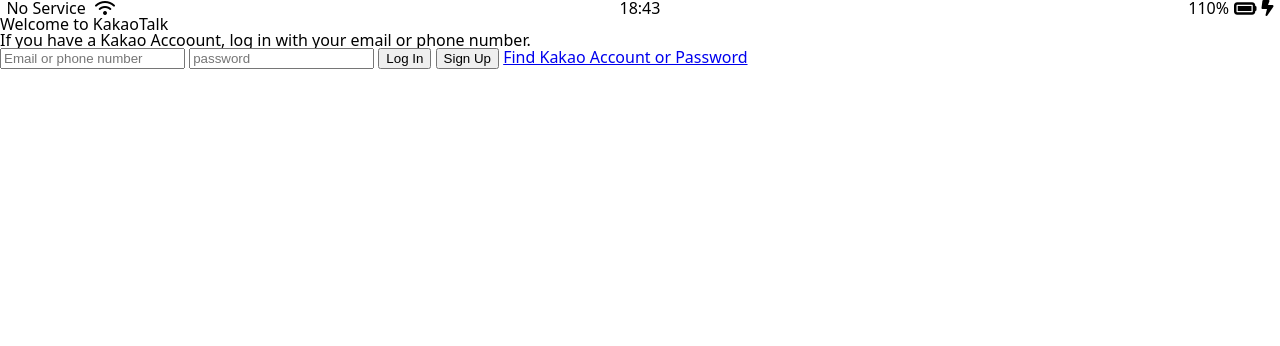
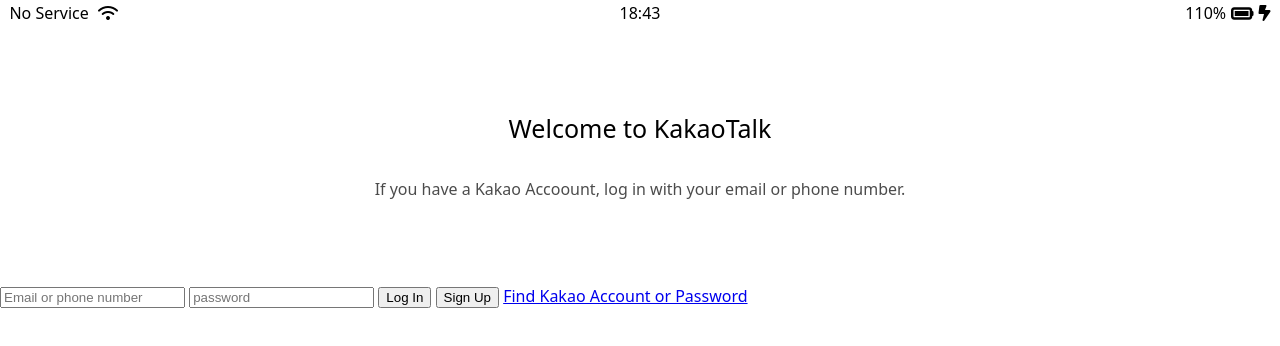
Before and after one commit to elliotshkim/kokoa-clone-2023, a plain HTML site: page index.html in a window 1280 px wide. Drawn offline with Linux system fonts and the light colour scheme.

Commit message:
header.css

```diff
--- a/css/status-bar.css
+++ b/css/status-bar.css
@@ -1,6 +1,7 @@
 .status-bar {
     display: flex;
     justify-content: center;
+    padding: 5px 3px;
 
 }
 
--- a/css/styles.css
+++ b/css/styles.css
@@ -1,5 +1,24 @@
 @import "reset.css";
 @import "status-bar.css";
+
 body {
     font-family: system-ui, -apple-system, BlinkMacSystemFont, 'Segoe UI', Roboto, Oxygen, Ubuntu, Cantarell, 'Open Sans', 'Helvetica Neue', sans-serif;
 }
+
+.welcome-header {
+    margin: 90px 0px;
+    text-align: center;
+    display: flex;
+    flex-direction: column;
+    align-items: center;
+}
+
+.welcome-header__title {
+    margin-bottom: 40px;
+    font-size: 25px;
+}
+
+.welcome-header__text {
+    width: 60%;
+    opacity: 0.7;
+   }
```
